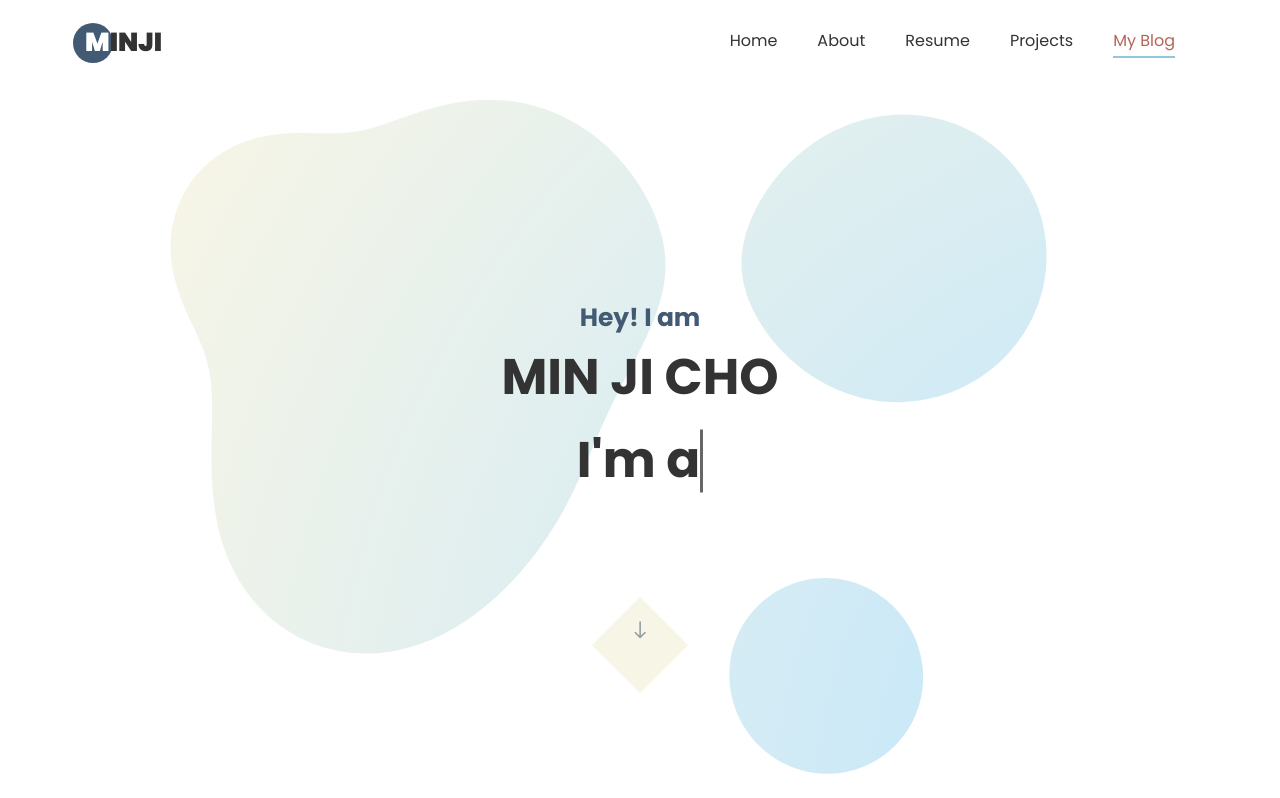
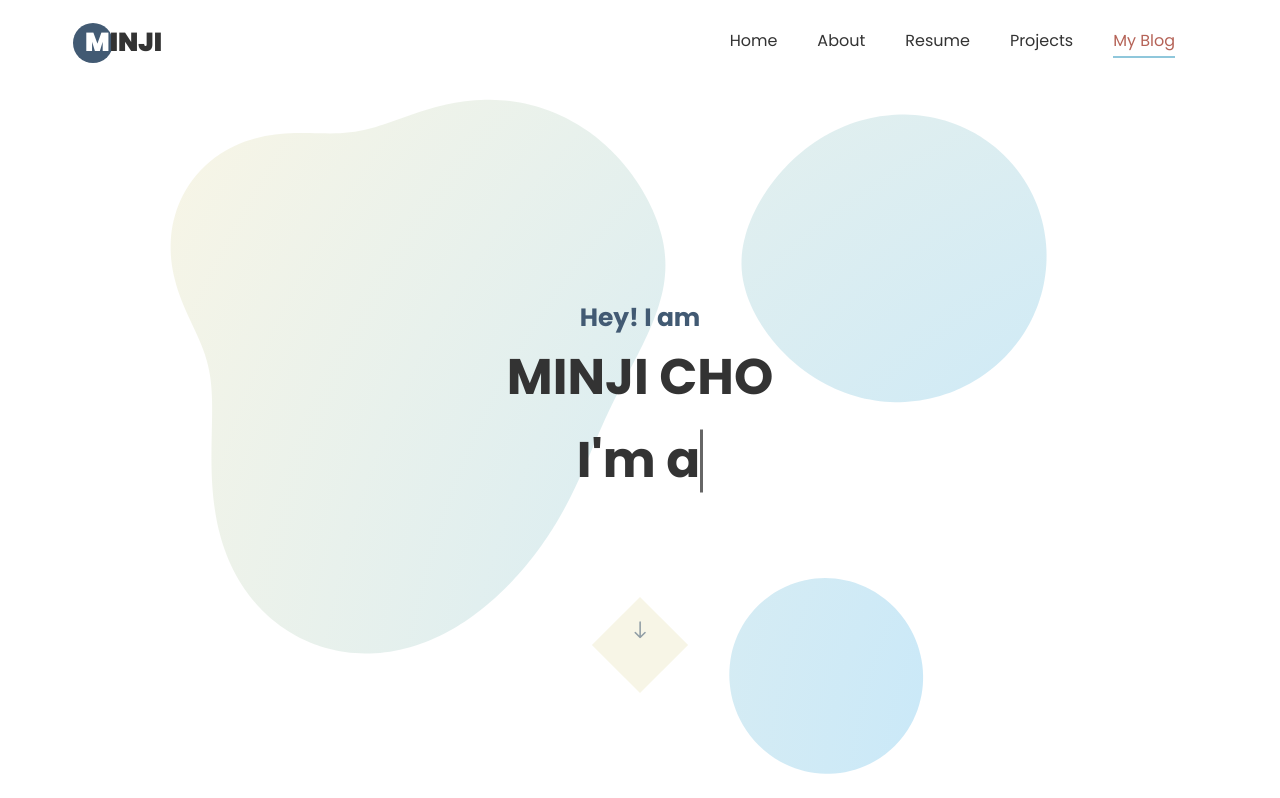
Before and after one commit to dellasha/project1, a plain HTML site: page index.html in a window 1280 px wide. Shown: the top 798 px of the page. Drawn offline with Linux system fonts and the light colour scheme; animation ran at ten frames a second; files whose address does not match are found by name.

Commit message:
name 수정

```diff
--- a/index.html
+++ b/index.html
@@ -57,7 +57,7 @@
 
 	  <div class="text text-center text_wrap">
 		<span class="subheading">Hey! I am</span>
-				<h1>MIN JI CHO</h1>
+				<h1>MINJI CHO</h1>
 					<h2>I'm a
 						<span
 						   class="txt-rotate"
```
